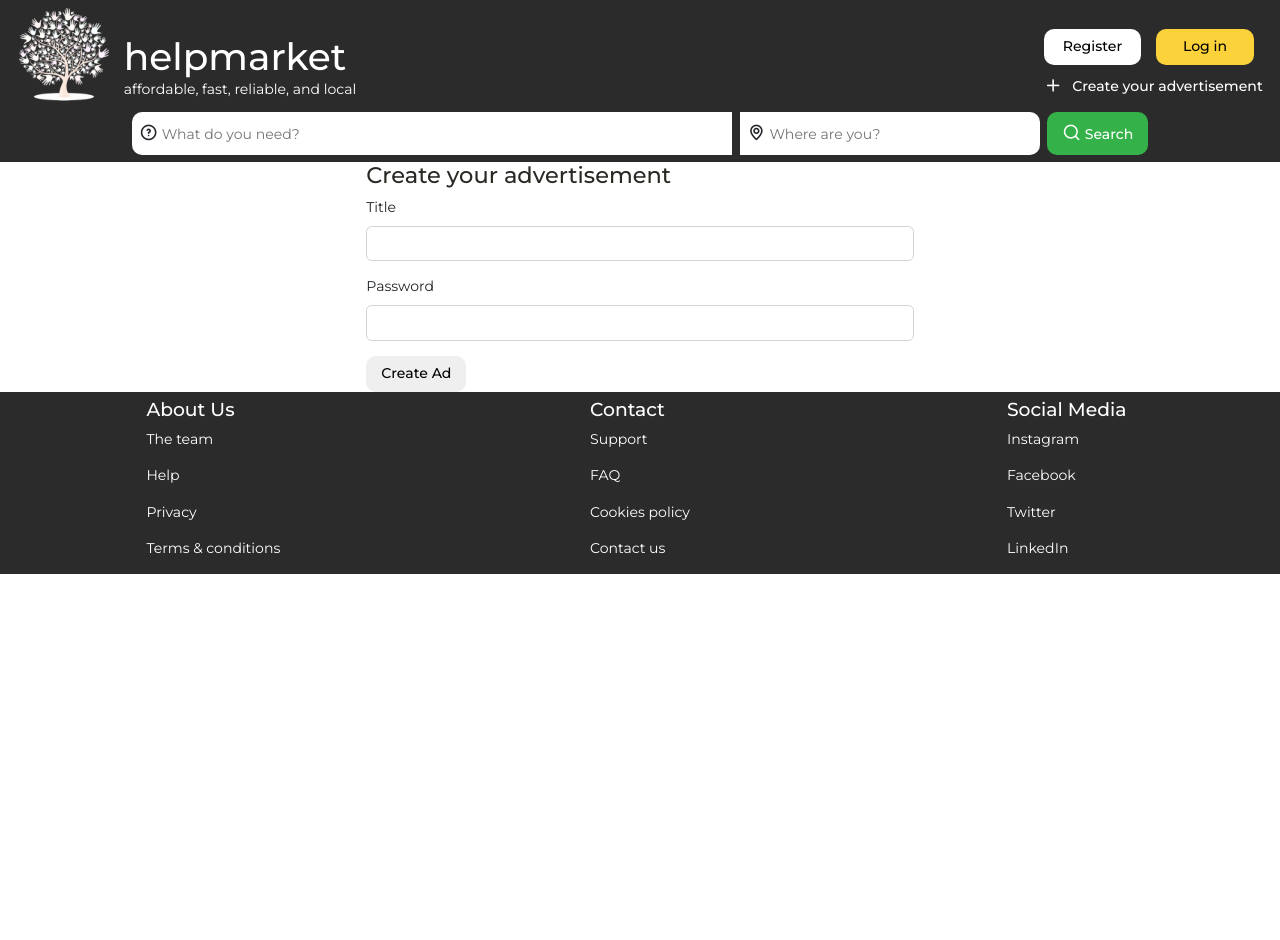
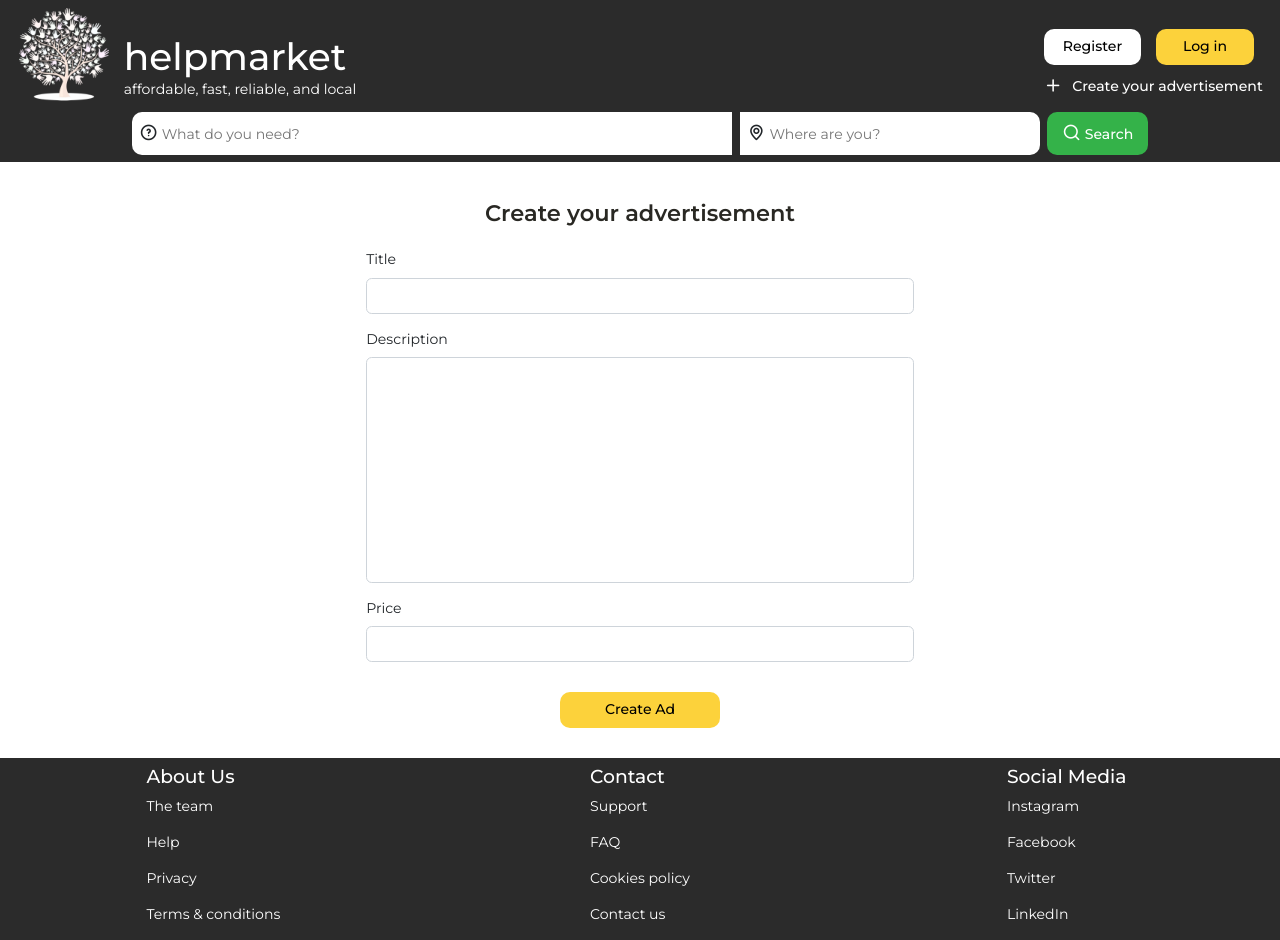
Before and after one commit to anoj-kt/finalproject-frontend, a React (Create React App) app: page /user/1/services/provided/new in a window 1280 px wide. Before the commit the page ends 800 px from the top, so only its background shows below. Built offline with nearby package versions, Linux system fonts and the light colour scheme.

Commit message:
Added title, description and price fields

```diff
--- a/src/components/CreateAd.js
+++ b/src/components/CreateAd.js
@@ -5,7 +5,7 @@ import { Form, FormGroup, Label, Input, FormFeedback } from 'reactstrap'
 
 const CreateAd = () => {
   return (
-    <Container>
+    <Container className="form__container">
       <Row className="justify-content-center">
         <Col lg={{ span: 6}}>
         <h4>Create your advertisement</h4>
@@ -23,26 +23,35 @@ const CreateAd = () => {
             />
           </FormGroup>
           <FormGroup>
-            <Label for="password">
-              Password
+            <Label for="description">
+              Description
             </Label>
             <Input
-              id="password"
-              name="password"
+              id="description"
+              name="description"
               placeholder=""
-              type="password"
+              type="textarea"
+              required
+              style={{
+                height: '15rem',
+                resize: 'none'
+              }}
+            />
+          </FormGroup>
+          <FormGroup>
+            <Label for="description">
+              Price
+            </Label>
+            <Input
+              id="description"
+              name="description"
+              placeholder=""
+              type="number"
               required
             />
-            <FormFeedback invalid>
-              Passwords need to match!
-            </FormFeedback>
           </FormGroup>
-          <div className="signup__submit">
-            <button
-            className="signup__submit-btn button"
-            >
-              Create Ad
-            </button>
+          <div className="form__submit">
+            <button className="form__submit-btn button">Create Ad</button>
           </div>
         </Form>
         </Col>
```
